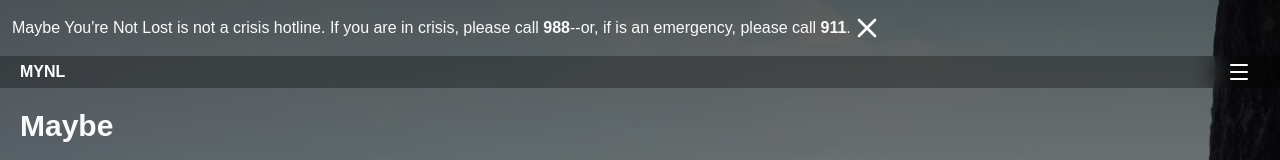
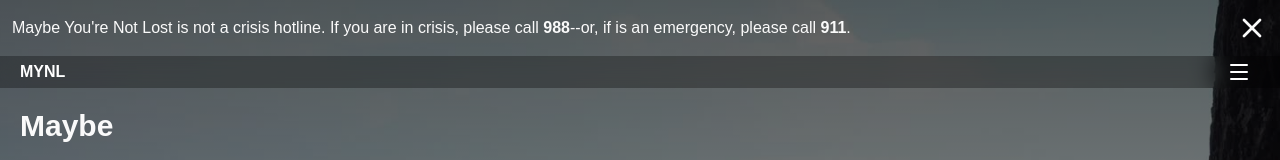
Before and after one commit to jackiessb/maybeyourenotlost, a React (Vite) app in the folder frontend/: page / in a window 1280 px wide. Shown: the top 160 px of the page. Built offline with nearby package versions, Linux system fonts and the light colour scheme.

Commit message:
fix: spacing of button and disclaimer

```diff
--- a/frontend/src/App.tsx
+++ b/frontend/src/App.tsx
@@ -22,7 +22,7 @@
       <VideoBackground />
       <div className="relative z-1 flex flex-col h-dvh">
         {value !== "true" && (
-          <div className="flex flex-row p-3 items-center">
+          <div className="flex flex-row p-3 items-center justify-between">
             <div>
               <span>
                 Maybe You're Not Lost is not a crisis hotline. If you are in
```
